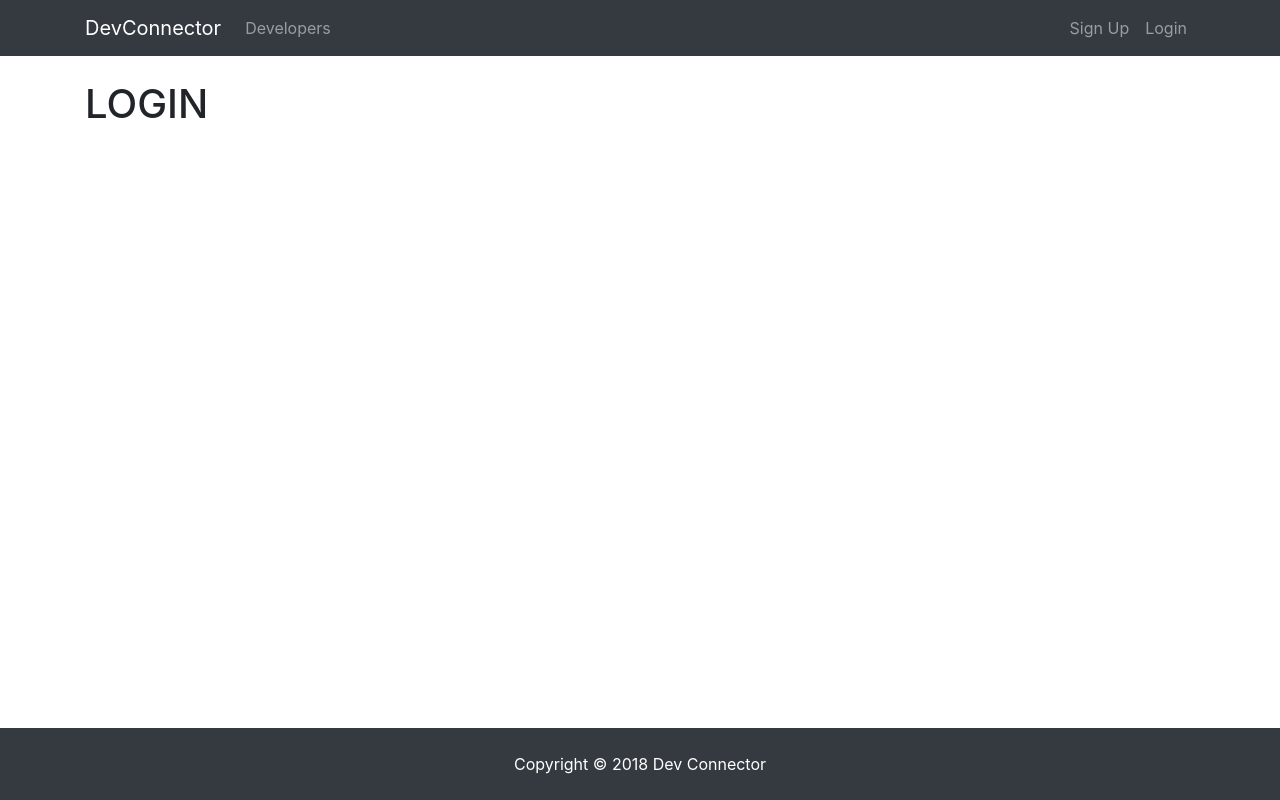
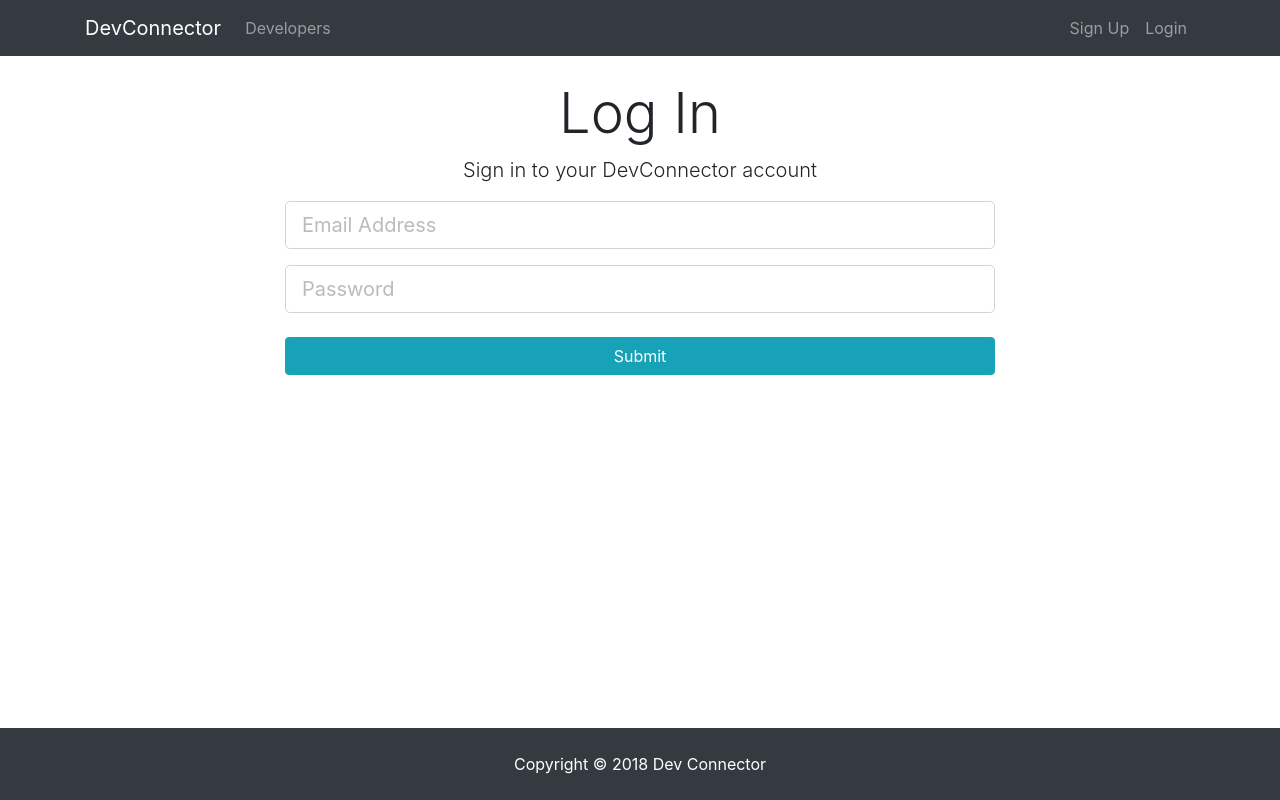
Before and after one commit to D-Molloy/Project_Icculus, a React (Create React App) app in the folder client/: page /login in a window 1280 px wide. Built offline with nearby package versions, Linux system fonts and the light colour scheme.

Commit message:
hooked up inputs/submit for Login Comp

```diff
--- a/client/src/components/auth/Login.js
+++ b/client/src/components/auth/Login.js
@@ -1,10 +1,70 @@
 import React, { Component } from "react";
 
 class Login extends Component {
+  constructor() {
+    super();
+    this.state = {
+      email: "",
+      password: "",
+      errors: {}
+    };
+    this.onChange = this.onChange.bind(this);
+    this.onSubmit = this.onSubmit.bind(this);
+  }
+
+  onChange(e) {
+    this.setState({ [e.target.name]: e.target.value });
+  }
+
+  onSubmit(e) {
+    e.preventDefault();
+    const user = {
+      email: this.state.email,
+      password: this.state.password
+    };
+
+    console.log(user);
+  }
   render() {
     return (
-      <div>
-        <h1>LOGIN</h1>
+      <div className="login">
+        <div className="container">
+          <div className="row">
+            <div className="col-md-8 m-auto">
+              <h1 className="display-4 text-center">Log In</h1>
+              <p className="lead text-center">
+                Sign in to your DevConnector account
+              </p>
+              <form onSubmit={this.onSubmit}>
+                <div className="form-group">
+                  <input
+                    type="email"
+                    className="form-control form-control-lg"
+                    placeholder="Email Address"
+                    name="email"
+                    value={this.state.email}
+                    onChange={this.onChange}
+                  />
+                </div>
+                <div className="form-group">
+                  <input
+                    type="password"
+                    className="form-control form-control-lg"
+                    placeholder="Password"
+                    name="password"
+                    value={this.state.password}
+                    onChange={this.onChange}
+                  />
+                </div>
+                <input
+                  type="submit"
+                  onSubmit={this.onSubmit}
+                  className="btn btn-info btn-block mt-4"
+                />
+              </form>
+            </div>
+          </div>
+        </div>
       </div>
     );
   }
```
